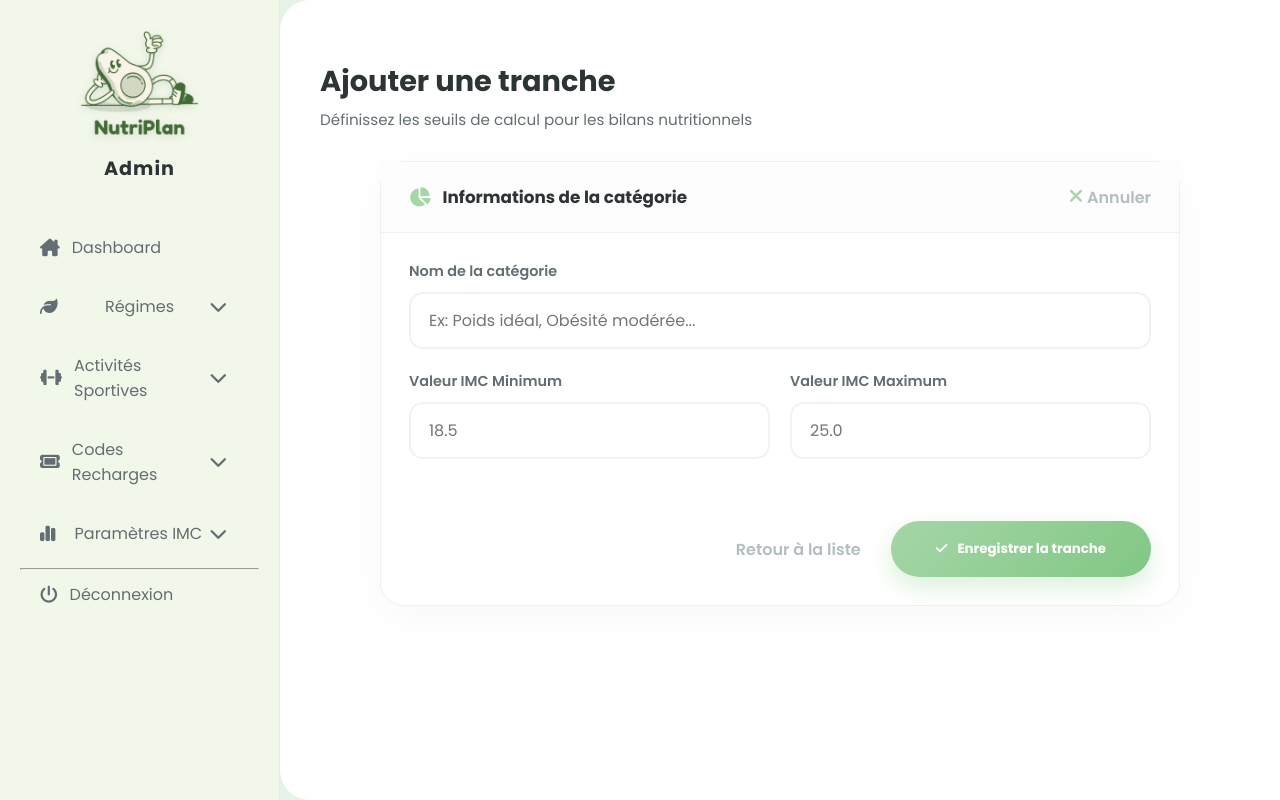
After one commit to Manouu200/PROJET-S4, a CodeIgniter 4 app: the page made by app/Views/admin/imc/create.php in a window 1280 px wide. The commit adds this page. Run offline with PHP 8.4 and a stand-in for CodeIgniter, Linux system fonts and the light colour scheme; the template is opened without the code that fills it, so the values that code supplies are empty; some libraries are stand-ins or nearby versions.

Commit message:
crud imc check

```diff
--- /dev/null
+++ b/app/Views/admin/imc/create.php
@@ -0,0 +1,55 @@
+<?= $this->extend('admin/layout/main') ?>
+
+<?= $this->section('content') ?>
+<div class="admin-page-content animate-slide-up">
+    <div class="dashboard-header">
+        <h1><?= isset($categorie) ? 'Modifier' : 'Ajouter' ?> une tranche</h1>
+        <p class="subtitle">Définissez les seuils de calcul pour les bilans nutritionnels</p>
+    </div>
+
+    <div class="glass-card mt-30" style="max-width: 800px; margin-left: auto; margin-right: auto;">
+        <div class="card-header space-between">
+            <div class="d-flex align-center gap-12">
+                <i class="fa-solid fa-chart-pie"></i>
+                <h3>Informations de la catégorie</h3>
+            </div>
+            <a href="<?= base_url('admin/imc') ?>" class="btn-cancel">
+                <i class="fa-solid fa-xmark"></i> Annuler
+            </a>
+        </div>
+
+        <div class="card-body">
+            <form action="<?= isset($categorie) ? base_url('admin/imc/update/'.$categorie['id']) : base_url('admin/imc/store') ?>" method="POST">
+
+                <div class="form-group">
+                    <label>Nom de la catégorie</label>
+                    <input type="text" name="libelle" value="<?= isset($categorie) ? esc($categorie['libelle']) : '' ?>" placeholder="Ex: Poids idéal, Obésité modérée..." required>
+                </div>
+
+                <div class="form-grid">
+                    <div class="form-group">
+                        <label>Valeur IMC Minimum</label>
+                        <input type="number" step="0.01" name="min" value="<?= isset($categorie) ? $categorie['min'] : '' ?>" placeholder="18.5" required>
+                    </div>
+                    <div class="form-group">
+                        <label>Valeur IMC Maximum</label>
+                        <input type="number" step="0.01" name="max" value="<?= isset($categorie) ? $categorie['max'] : '' ?>" placeholder="25.0" required>
+                    </div>
+                </div>
+
+                <div class="form-footer-actions">
+                    <a href="<?= base_url('admin/imc') ?>" class="btn-cancel">Retour à la liste</a>
+                    <button type="submit" class="btn-submit-gradient">
+                        <i class="fa-solid fa-check"></i>
+                        <?= isset($categorie) ? 'Mettre à jour' : 'Enregistrer la tranche' ?>
+                    </button>
+                </div>
+            </form>
+        </div>
+    </div>
+</div>
+
+<style>
+    .gap-12 { gap: 12px; }
+</style>
+<?= $this->endSection() ?>
--- a/app/Views/admin/layout/main.php
+++ b/app/Views/admin/layout/main.php
@@ -86,6 +86,26 @@
                         </ul>
                     </li>
 
+                    <li class="has-submenu <?= (strpos(uri_string(), 'admin/imc') !== false) ? 'open' : '' ?>">
+                        <a href="javascript:void(0)" class="submenu-toggle <?= (strpos(uri_string(), 'admin/imc') !== false) ? 'active' : '' ?>">
+                            <i class="fa-solid fa-chart-simple"></i>
+                            <span>Paramètres IMC</span>
+                            <i class="fa-solid fa-chevron-down arrow"></i>
+                        </a>
+                        <ul class="submenu">
+                            <li>
+                                <a href="<?= base_url('admin/imc') ?>" class="<?= (uri_string() == 'admin/imc') ? 'sub-active' : '' ?>">
+                                    <i class="fa-solid fa-table-list"></i> Liste des tranches
+                                </a>
+                            </li>
+                            <li>
+                                <a href="<?= base_url('admin/imc/create') ?>" class="<?= (uri_string() == 'admin/imc/create') ? 'sub-active' : '' ?>">
+                                    <i class="fa-solid fa-plus-circle"></i> Ajouter une tranche
+                                </a>
+                            </li>
+                        </ul>
+                    </li>
+
                     <hr class="nav-separator">
 
                     <li>
```
Also changed, not shown: app/Config/Routes.php (+8 -0 lines), app/Controllers/IMCController.php (added, +92 -0 lines), app/Views/admin/imc/edit.php (added, +55 -0 lines), app/Views/admin/imc/index.php (added, +61 -0 lines), public/assets/css/admin.css.
